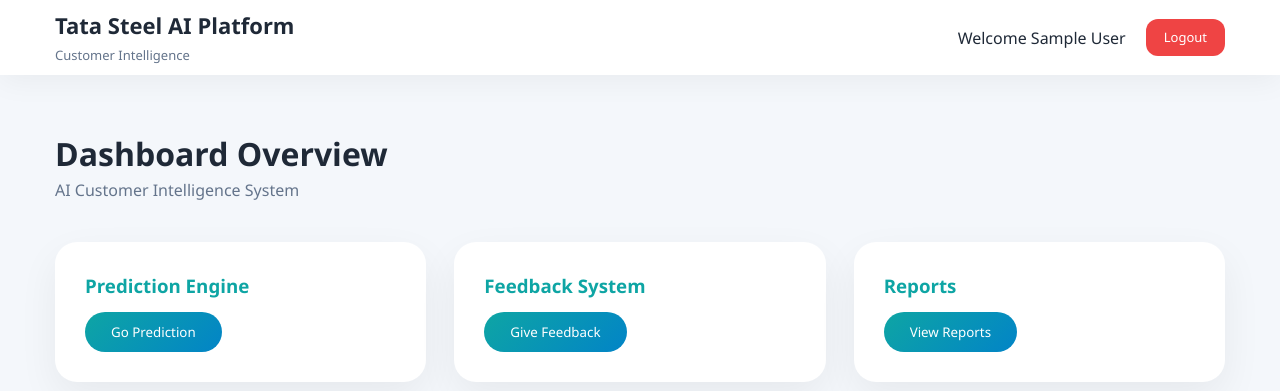
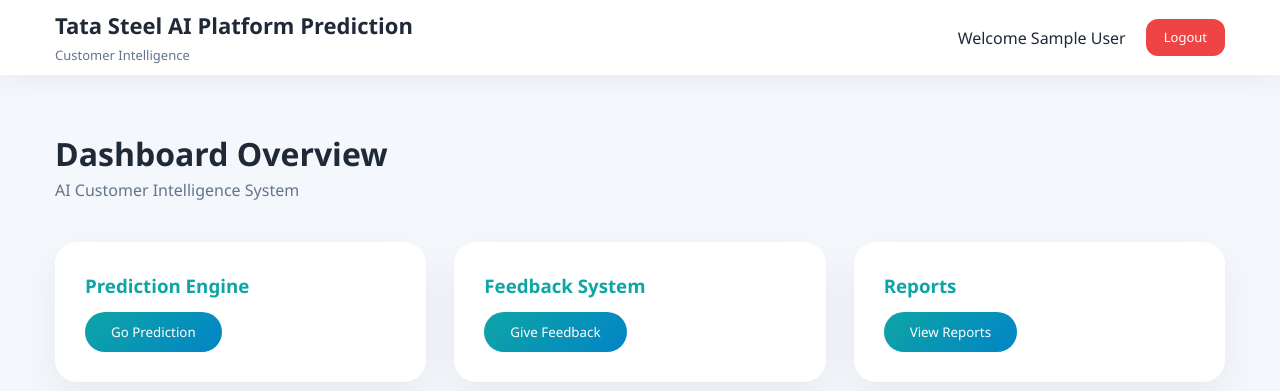
Before and after one commit to Sandhyasakthi/Ai-Customer-Satisfaction-prediction, a Flask app: page /dashboard in a window 1280 px wide. Shown: the top 391 px of the page. Run offline with Flask 3, Linux system fonts and the light colour scheme; the visitor is signed in with stand-in values (Sample User, id 1).

Commit message:
Dashboard Setup

```diff
--- a/templates/dashboard.html
+++ b/templates/dashboard.html
@@ -10,7 +10,7 @@
 <div class="navbar">
 
 <div class="nav-left">
-<h2>Tata Steel AI Platform</h2>
+<h2>Tata Steel AI Platform Prediction</h2>
 <span>Customer Intelligence</span>
 </div>
 
```
